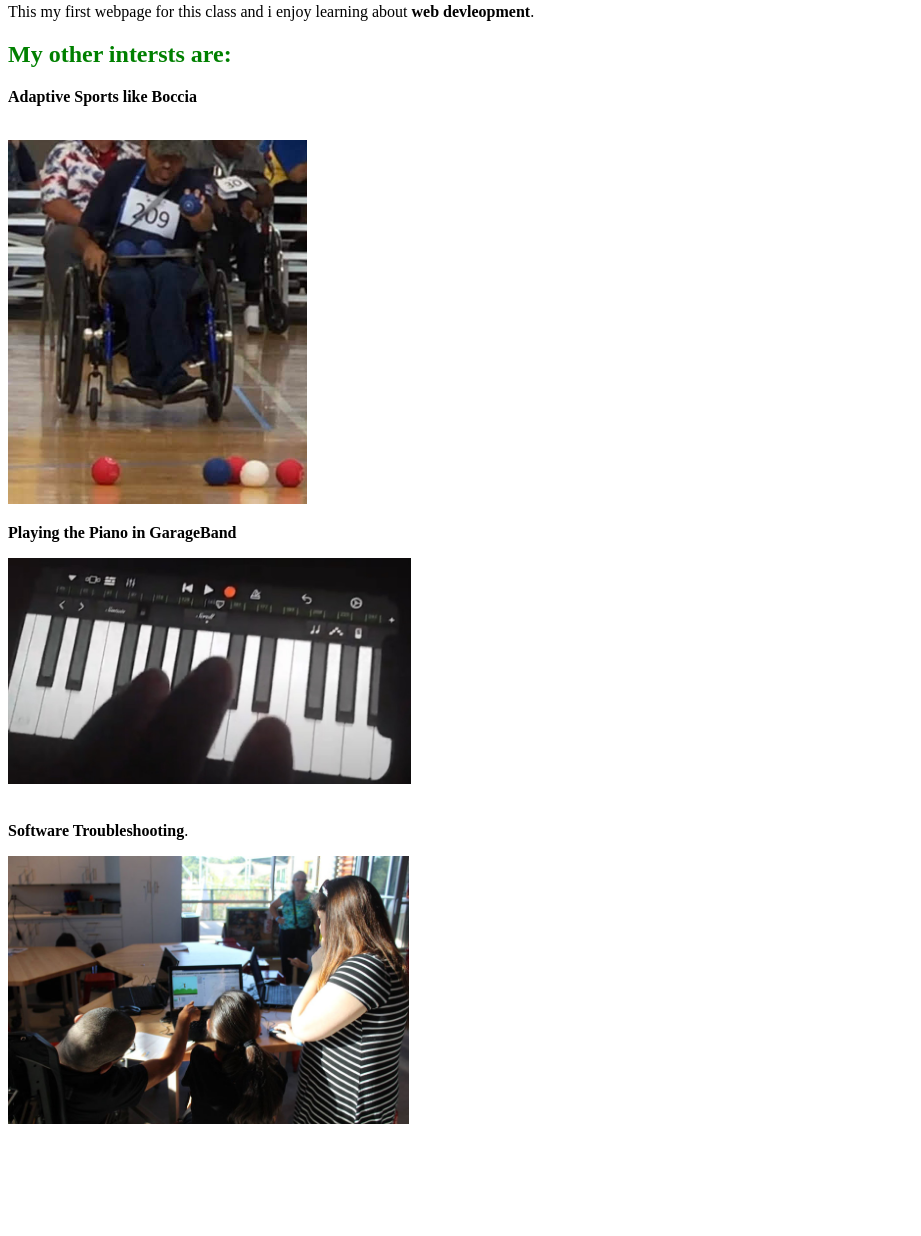
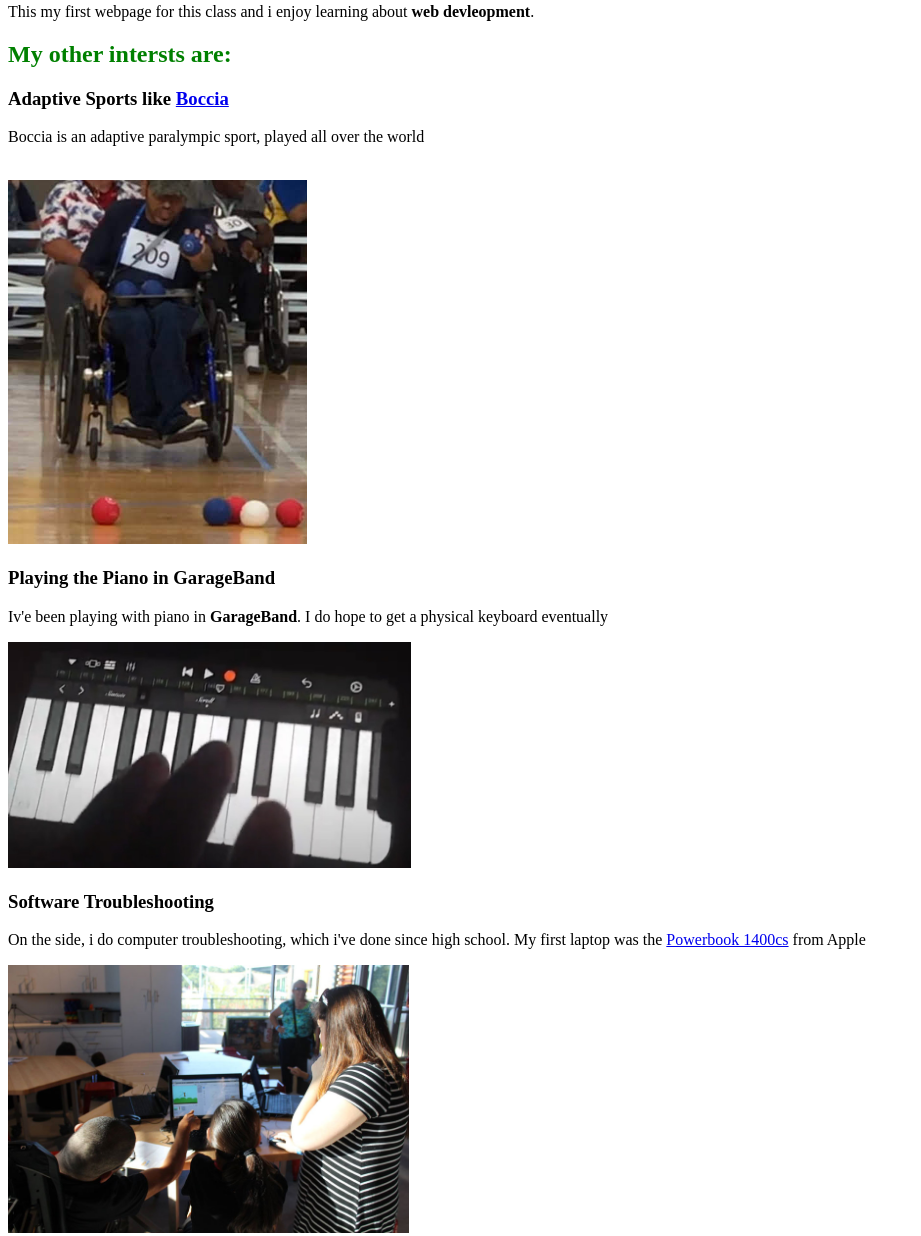
Before and after one commit to dan850/First-HTML-Site, a plain HTML site: page index.html in a window 1280 px wide. Shown: the part 77-1313 px from the top of the page, without its empty margins (0-921 px from the left). Before the commit the page ends 1213 px from the top, so only its background shows below. Drawn offline with Linux system fonts and the light colour scheme.

Commit message:
Update index.html

```diff
--- a/index.html
+++ b/index.html
@@ -9,16 +9,24 @@
 <h1>My nane is Daniel Acosta</h1>
 	<p>This my first webpage for this class and i enjoy learning about <strong>web devleopment</strong>.</p>
 <h2 style="color: green">My other intersts are: </h2>
-	<p> <strong>Adaptive Sports like Boccia</strong></p>
-<p> <br>
-	 <img src="images/boccia.jpeg" width="299" height="364" alt="Me playing"></p>
-<p> <strong>Playing the Piano in GarageBand</strong></p>
+<h3>Adaptive Sports like <a href="https://usaboccia.org/">Boccia</a></h3>
+    <p>Boccia is an adaptive paralympic sport, played all over the world</p>
 
-	<img src="images/piano.jpg" width="403" height="226" alt="playing with GarageBand"/>
-<p><br>
-	  <strong>Software Troubleshooting</strong>.
-	</p>
+ <br>
+<img src="images/boccia.jpeg" title="i helped my team win a medal in 2019" width="299" height="364" alt="Me playing">
+<h3>Playing the Piano in GarageBand</h3>
 
-	<img src="images/computerinstruct.jpg" width="401" height="268" alt="giving computer instruction"/>
+	<p>Iv'e been playing with piano in <strong>GarageBand</strong>. I do hope to get a physical keyboard eventually</p>
+
+
+<img src="images/piano.jpg" width="403" height="226" alt="playing with GarageBand"/>
+<br>
+<h3>Software Troubleshooting</h3>
+
+
+	<p>On the side, i do computer troubleshooting, which i've done since high school. My first laptop was the <a href="https://everymac.com/systems/apple/powerbook/specs/mac_powerbook1400cs_133.html">Powerbook 1400cs</a> from Apple</p>
+
+<img src="images/computerinstruct.jpg" title="me on the left, helping someone with scratch programming" width="401" height="268" alt="giving computer instruction"/>
+
 </body>
 </html>
```
